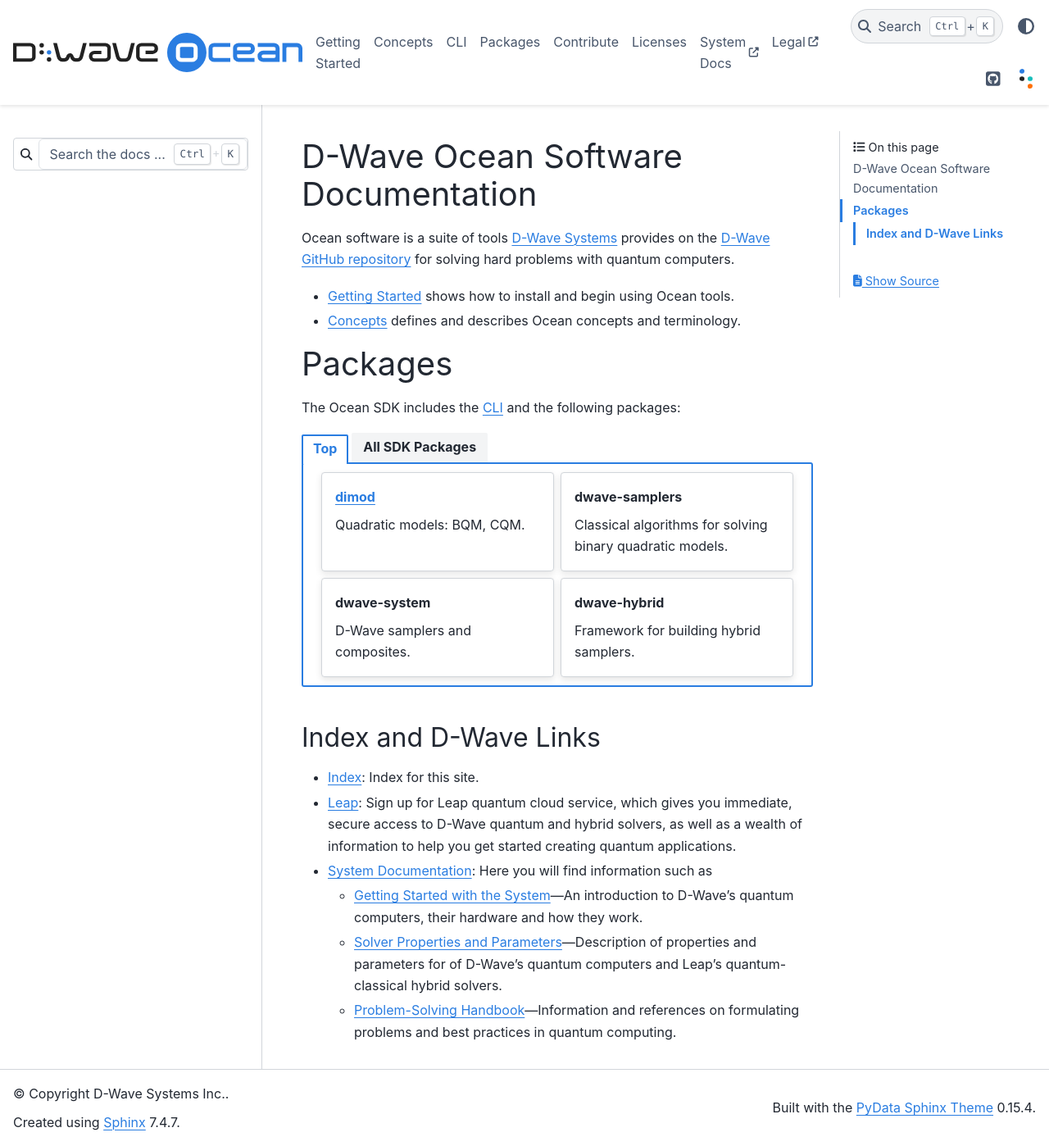
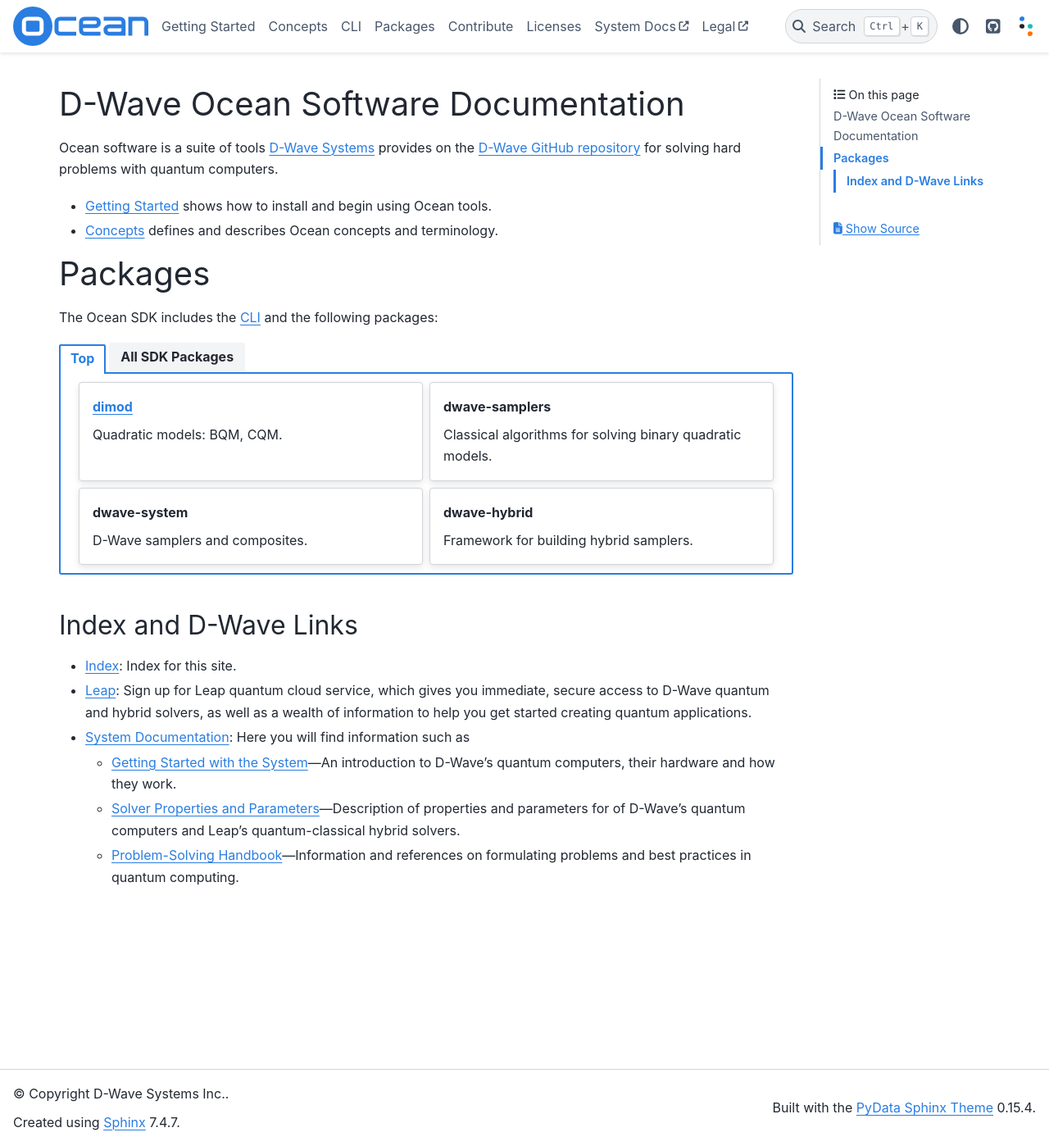
Before and after one commit to dwavesystems/dwave-ocean-sdk, a Sphinx documentation site: the page built from docs/index.rst, in a window 1280 px wide and 1398 px high. Shown: the whole window at 82% size. Built offline with Sphinx 7.4.7 and the PyData theme 0.15.4, drawn with Linux system fonts in a browser that asks for light colours; pages that are not in the unit, such as notebooks, are missing from menus.

Commit message:
Support darkmode logo, search at top only

```diff
--- a/docs/conf.py
+++ b/docs/conf.py
@@ -138,7 +138,7 @@
 # -- Options for HTML output ----------------------------------------------
 
 html_theme = 'pydata_sphinx_theme'
-html_logo = "_static/DWave-Ocean.svg"
+html_logo = "_static/Ocean.svg"
 
 html_theme_options = {
     "github_url": "https://github.com/dwavesystems/dwave-ocean-sdk",
@@ -162,15 +162,15 @@
     ],
     "collapse_navigation": True,
     "header_links_before_dropdown": 8,
-    "navbar_align": "right",
+    "navbar_align": "left",
     "show_prev_next": False,
     "logo": {
-        "image_light": "_static/DWave-Ocean.svg",
-        "image_dark": "_static/DWave-Ocean.svg",
+        "image_light": "_static/Ocean.svg",
+        "image_dark": "_static/Ocean.svg",
     }
 }
 html_sidebars = {
-    "**": ["search-field", "sidebar-nav-bs"]  # remove ads
+    "**": ["sidebar-nav-bs"]  # remove ads
 }
 html_static_path = ['_static']
 
```
